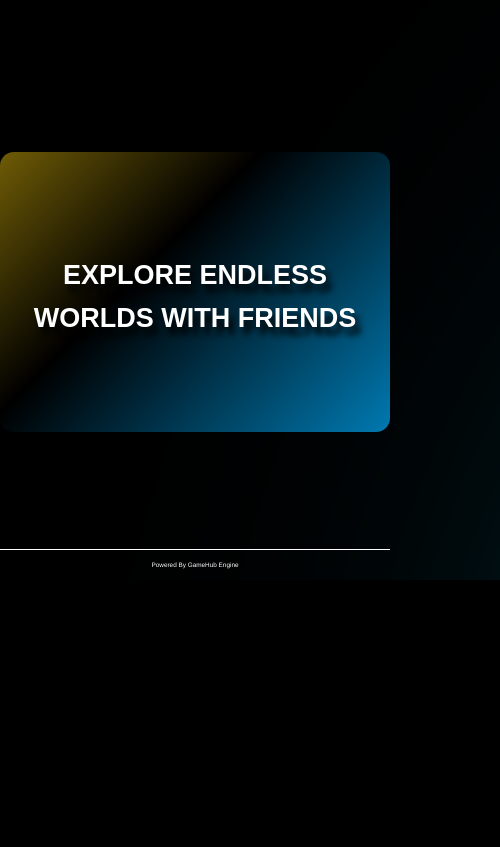
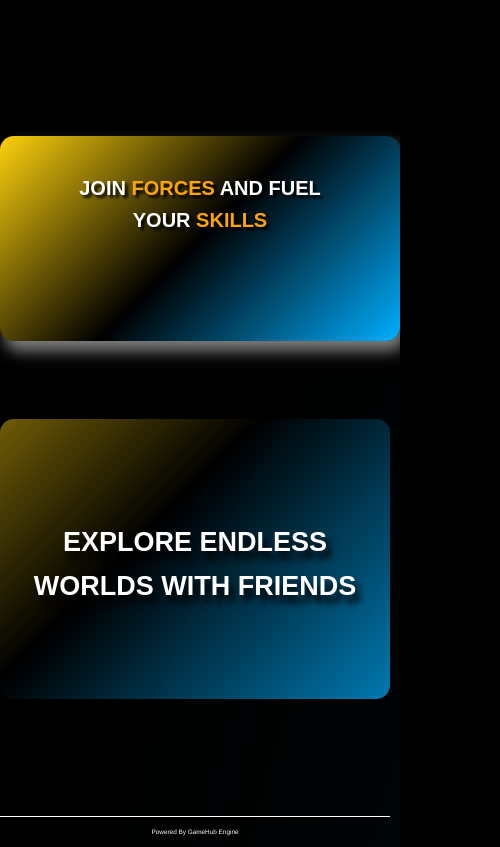
Before and after one commit to Noroff-FEU-Assignments/cross-course-project-Kaardal88, a plain HTML site: page landingpage.html in a window 390 px wide. Shown: the part 780-1627 px from the top of the page, 500 px wide, since content can reach past the window. Before the commit the page ends 1360 px from the top, so only its background shows below. Drawn offline with Linux system fonts and the light colour scheme; no server answers; a web font is replaced by a local one.

Commit message:
fixed issue with responsiveness on landingpage

```diff
--- a/css/styles.css
+++ b/css/styles.css
@@ -444,16 +444,34 @@ nav{
 
 @media screen and (max-width: 800px) {
 
+    .index-card-container{
+        margin-top: 50%;
+    }
 
-
-    .index-card-container-small-2:hover{
+   /*  .index-card-container-small-2:hover{
         transform: none;
         box-shadow: none;
-    }
+        grid: none;
+        margin: 0;
+        padding: 0;
+       } */
 
     .index-card-container-small-2{
         font-size: x-small;
         height: 205px;
+        width: 400px;
+        margin-top: 1%;
+        display: grid none;
+        grid-template-columns: none;
+        margin-left: auto;
+        margin-right: auto;
+
+    }
+
+    .small-index-card-main-container{
+        display: block;
+        grid-template-columns: none;
+
 
     }
 
```
